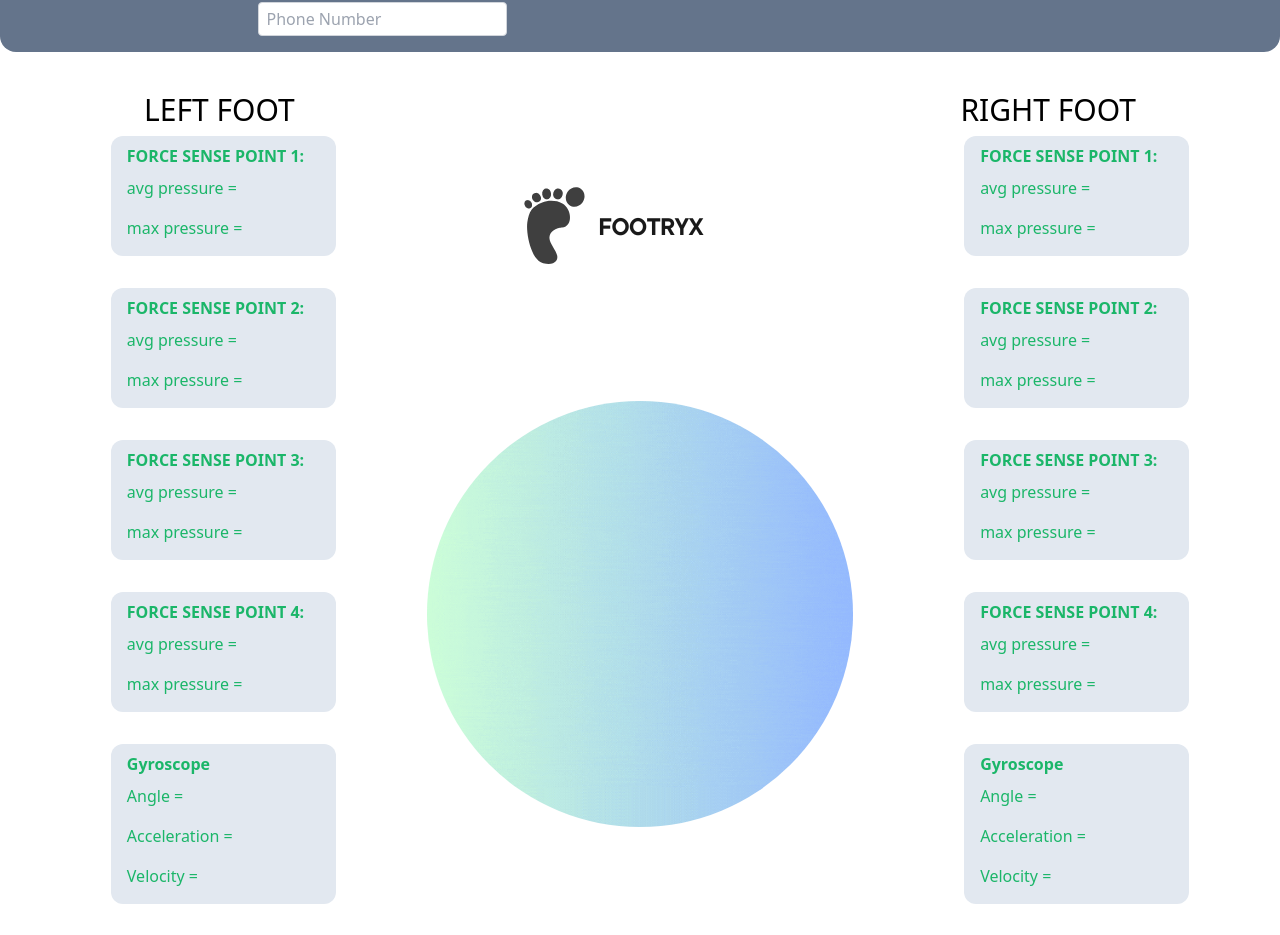
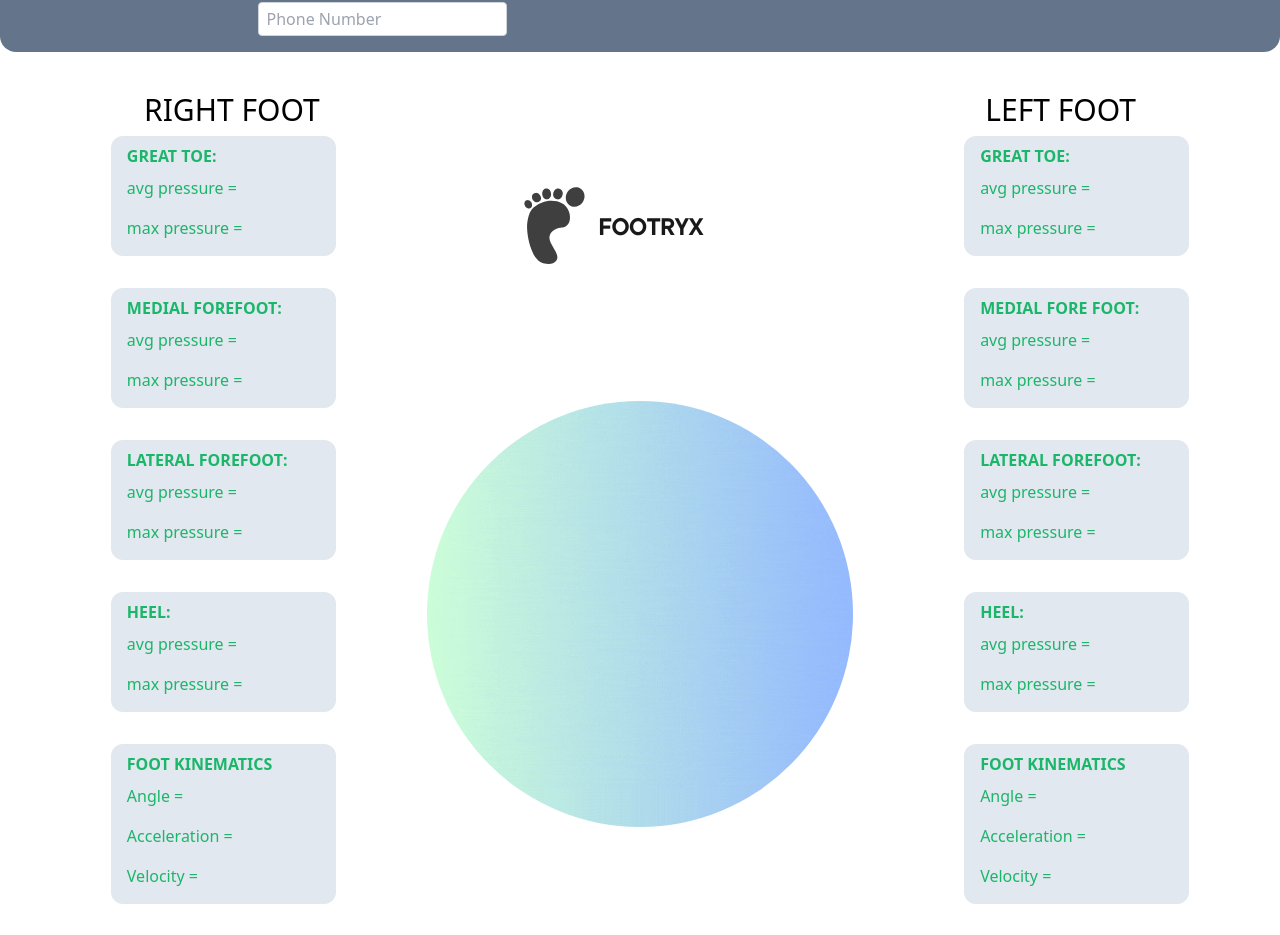
Before and after one commit to 567892143/smartfootdiagnosys, a React (Create React App) app: page / in a window 1280 px wide. Shown: the part 138-1073 px from the top of the page. Built offline with nearby package versions, Linux system fonts and the light colour scheme; no server answers; the database is empty.

Commit message:
changes5

```diff
--- a/src/plantarpressure.js
+++ b/src/plantarpressure.js
@@ -351,38 +351,38 @@ function Plantar() {
       <div className="mx-auto container py-10">
         <div className="flex flex-col md:flex-row md:items-center">
           <div className="md:w-1/3">
-            <h1 className='pl-36 text-3xl'>LEFT FOOT</h1>
+            <h1 className='pl-36 text-3xl'>RIGHT FOOT</h1>
             <div className="pl-5 py-2 mb-4">
             <div className="bg-slate-200 w-full md:w-[225px] mx-auto flex flex-col items-start border-black rounded-xl px-4 py-2">
-                <h3 className="font-bold text-[#1bb669]">FORCE SENSE POINT 1:</h3>
+                <h3 className="font-bold text-[#1bb669]">GREAT TOE:</h3>
                 <p className="my-2 text-[#1bb669]">avg pressure = {leftData1}</p>
                 <p className="my-2 text-[#1bb669]">max pressure = {leftData2}</p>
               </div>
             </div>
             <div className="pl-5 py-2 mb-4">
             <div className="bg-slate-200 w-full md:w-[225px] mx-auto flex flex-col items-start border-black rounded-xl px-4 py-2">
-                <h3 className="font-bold text-[#1bb669]">FORCE SENSE POINT 2:</h3>
+                <h3 className="font-bold text-[#1bb669]">MEDIAL FOREFOOT:</h3>
                 <p className="my-2 text-[#1bb669]">avg pressure = {leftData3}</p>
                 <p className="my-2 text-[#1bb669]">max pressure = {leftData4}</p>
               </div>
             </div>
             <div className="pl-5 py-2 mb-4">
             <div className="bg-slate-200 w-full md:w-[225px] mx-auto flex flex-col items-start border-black rounded-xl px-4 py-2">
-                <h3 className="font-bold text-[#1bb669]">FORCE SENSE POINT 3:</h3>
+                <h3 className="font-bold text-[#1bb669]">LATERAL FOREFOOT:</h3>
                 <p className="my-2 text-[#1bb669]">avg pressure = {leftData5}</p>
                 <p className="my-2 text-[#1bb669]">max pressure = {leftData6}</p>
               </div>
             </div>
             <div className="pl-5 py-2 mb-4">
             <div className="bg-slate-200 w-full md:w-[225px] mx-auto flex flex-col items-start border-black rounded-xl px-4 py-2">
-                <h3 className="font-bold text-[#1bb669]">FORCE SENSE POINT 4:</h3>
+                <h3 className="font-bold text-[#1bb669]">HEEL:</h3>
                 <p className="my-2 text-[#1bb669]">avg pressure = {leftData7}</p>
                 <p className="my-2 text-[#1bb669]">max pressure = {leftData8}</p>
               </div>
             </div>
             <div className="pl-5 py-2 mb-4">
             <div className="bg-slate-200 w-full md:w-[225px] mx-auto flex flex-col items-start border-black rounded-xl px-4 py-2">
-                <h3 className="font-bold text-[#1bb669]">Gyroscope</h3>
+                <h3 className="font-bold text-[#1bb669]">FOOT KINEMATICS</h3>
                 <p className="my-2 text-[#1bb669]">Angle = {leftData9}</p>
                 <p className="my-2 text-[#1bb669]">Acceleration = {leftData10}</p>
                 <p className="my-2 text-[#1bb669]">Velocity = {leftData11}</p>
@@ -391,13 +391,13 @@ function Plantar() {
 
             <div className="pl-5 py-2 mb-4">
             <div className="bg-slate-200 w-full md:w-[225px] mx-auto flex flex-col items-start border-black rounded-xl px-4 py-2">
-                <h3 className="font-bold text-[#1bb669]">GSR</h3>
+                <h3 className="font-bold text-[#1bb669]">SKIN RESPONSE</h3>
                 <p className="my-2 text-[#1bb669]">gsr = {gsr}</p>
               </div>
             </div>
             <div className="pl-5 py-2">
             <div className="bg-slate-200 w-full md:w-[225px] mx-auto flex flex-col items-start border-black rounded-xl px-4 py-2">
-                <h3 className="font-bold text-[#1bb669]">TEMP</h3>
+                <h3 className="font-bold text-[#1bb669]">THERMAL DATA</h3>
                 <p className="my-2 text-[#1bb669]">temperature = {temperature}</p>
               </div>
             </div>
@@ -407,38 +407,38 @@ function Plantar() {
             <img className="rounded-full" src={gifImage} alt="GIF" />
           </div>
           <div className="md:w-1/3 md:text-right">
-          <h1 className= " pr-36 text-3xl">RIGHT FOOT</h1>
+          <h1 className= " pr-36 text-3xl">LEFT FOOT</h1>
             <div className="pl-5 py-2 mb-4">
             <div className="bg-slate-200 w-full md:w-[225px] mx-auto flex flex-col items-start border-black rounded-xl px-4 py-2">
-                <h3 className="font-bold text-[#1bb669]">FORCE SENSE POINT 1:</h3>
+                <h3 className="font-bold text-[#1bb669]">GREAT TOE:</h3>
                 <p className="my-2 text-[#1bb669]">avg pressure = {rightData1}</p>
                 <p className="my-2 text-[#1bb669]">max pressure = {rightData2}</p>
               </div>
             </div>
             <div className="pl-5 py-2 mb-4">
             <div className="bg-slate-200 w-full md:w-[225px] mx-auto flex flex-col items-start border-black rounded-xl px-4 py-2">
-                <h3 className="font-bold text-[#1bb669]">FORCE SENSE POINT 2:</h3>
+                <h3 className="font-bold text-[#1bb669]">MEDIAL FORE FOOT:</h3>
                 <p className="my-2 text-[#1bb669]">avg pressure = {rightData3}</p>
                 <p className="my-2 text-[#1bb669]">max pressure = {rightData4}</p>
               </div>
             </div>
             <div className="pl-5 py-2 mb-4">
               <div className="bg-slate-200 w-full md:w-[225px] mx-auto flex flex-col items-start border-black rounded-xl px-4 py-2">
-                <h3 className="font-bold text-[#1bb669]">FORCE SENSE POINT 3:</h3>
+                <h3 className="font-bold text-[#1bb669]">LATERAL FOREFOOT:</h3>
                 <p className="my-2 text-[#1bb669]">avg pressure = {rightData5}</p>
                 <p className="my-2 text-[#1bb669]">max pressure = {rightData6}</p>
               </div>
             </div>
             <div className="pl-5 py-2 mb-4">
             <div className="bg-slate-200 w-full md:w-[225px] mx-auto flex flex-col items-start border-black rounded-xl px-4 py-2">
-                <h3 className="font-bold text-[#1bb669]">FORCE SENSE POINT 4:</h3>
+                <h3 className="font-bold text-[#1bb669]">HEEL:</h3>
                 <p className="my-2 text-[#1bb669]">avg pressure = {rightData9}</p>
                 <p className="my-2 text-[#1bb669]">max pressure = {rightData10}</p>
               </div>
             </div>
             <div className="pl-5 py-2 mb-4">
             <div className="bg-slate-200 w-full md:w-[225px] mx-auto flex flex-col items-start border-black rounded-xl px-4 py-2">
-                <h3 className="font-bold text-[#1bb669]">Gyroscope</h3>
+                <h3 className="font-bold text-[#1bb669]">FOOT KINEMATICS</h3>
                 <p className="my-2 text-[#1bb669]">Angle = {rightData7}</p>
                 <p className="my-2 text-[#1bb669]">Acceleration = {rightData8}</p>
                 <p className="my-2 text-[#1bb669]">Velocity = {rightData11}</p>
@@ -447,13 +447,13 @@ function Plantar() {
 
             <div className="pl-5 py-2 mb-4">
             <div className="bg-slate-200 w-full md:w-[225px] mx-auto flex flex-col items-start border-black rounded-xl px-4 py-2">
-                <h3 className="font-bold text-[#1bb669]">GSR</h3>
+                <h3 className="font-bold text-[#1bb669]">SKIN RESPONSE</h3>
                 <p className="my-2 text-[#1bb669]">gsr = {gsr1}</p>
               </div>
             </div>
             <div className="pl-5 py-2">
             <div className="bg-slate-200 w-full md:w-[225px] mx-auto flex flex-col items-start border-black rounded-xl px-4 py-2">
-                <h3 className="font-bold text-[#1bb669]">TEMP</h3>
+                <h3 className="font-bold text-[#1bb669]">THERMAL DATA</h3>
                 <p className="my-2 text-[#1bb669]">temperature = {temperature1}</p>
               </div>
             </div>
```
